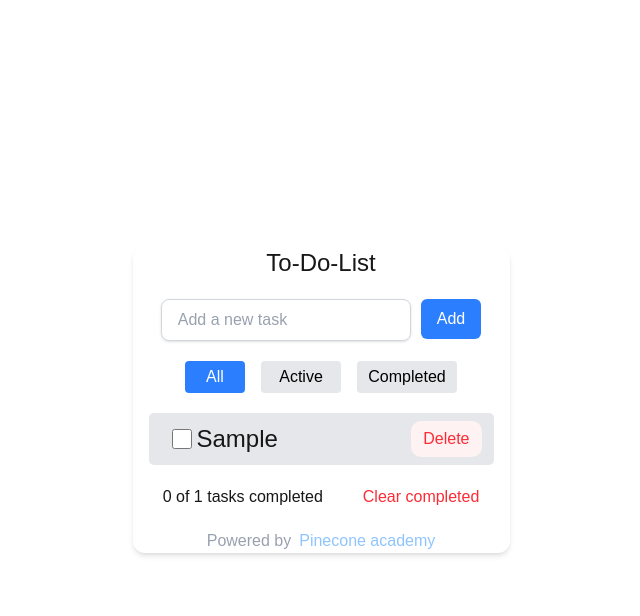
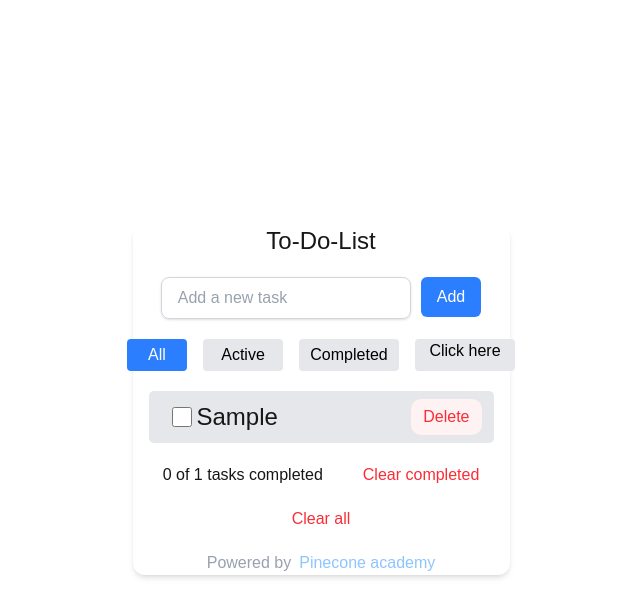
Before and after one commit to JinreP/Todo-React, a Next.js app: page / in a window 1280 px wide. Both pictures are taken after typing "Sample" into the empty fields and a click on the button "Add". Shown: the top 616 px of the page, without its empty margins (319-959 px from the left). Built offline with nearby package versions, Linux system fonts and the light colour scheme.

Commit message:
linked video fixed other stuffs

```diff
--- a/src/app/page.jsx
+++ b/src/app/page.jsx
@@ -8,6 +8,7 @@ export default function Home() {
   const [inputValue, setInputValue] = useState("");
   const [checked, setChecked] = useState(false);
   const [id, setId] = useState(1);
+
   function handleChange(e) {
     setInputValue(e.target.value);
   }
@@ -19,6 +20,7 @@ export default function Home() {
           id: id,
           title: inputValue.trim(),
           completed: false,
+          important: false,
         },
       ]);
       setId(id + 1);
@@ -56,6 +58,11 @@ export default function Home() {
       addTask();
     }
   };
+
+  const clearAll = () => {
+    setTasks([]);
+  };
+
   return (
     <div className=" flex flex-col w-full h-screen justify-center items-center">
       <Todo
@@ -73,6 +80,7 @@ export default function Home() {
         clearCompleted={clearCompleted}
         id={id}
         setId={setId}
+        clearAll={clearAll}
         visibleTask={visibleTask}
         setChecked={setChecked}
         toggleTask={toggleTask}
--- a/src/components/Buttons.jsx
+++ b/src/components/Buttons.jsx
@@ -40,6 +40,18 @@ export function Buttons(props) {
       >
         Completed
       </button>
+      <a
+        href="https://www.youtube.com/watch?v=dQw4w9WgXcQ"
+        target="_blank"
+        className={`w-[100px] h-[32px] rounded text-center ${
+          filter === "important"
+            ? "bg-blue-500 active:bg-blue-400 hover:bg-blue-400    text-white"
+            : "bg-gray-200 text-black active:bg-blue-400 hover:bg-gray-100   "
+        }
+     `}
+      >
+        Click here
+      </a>
     </div>
   );
 }
--- a/src/components/Todo.jsx
+++ b/src/components/Todo.jsx
@@ -12,9 +12,11 @@ export default function Todo(props) {
     filter,
     setFilter,
     visibleTask,
+    clearAll,
     handleKeyDown,
     clearCompleted,
     toggleTask,
+
   } = props;
   return (
     <div className="flex w-[377px]  h-fit flex-col justify-center items-center gap-[20px]  rounded-[12px]  bg-white shadow-md">
@@ -87,9 +89,23 @@ export default function Todo(props) {
             </button>
           </div>
         ))}
+      {tasks.length !== 0 && (
+        <button
+          onClick={clearAll}
+
+          className="text-red-500 pl-0 cursor-pointer active:text-red-300 "
+        >
+          Clear all
+        </button>
+      )}
       <div className=" flex gap-2">
         <p className="text-gray-400 ">Powered by</p>
-        <a href="" className="text-blue-300">
+        <a
+          href="https://www.youtube.com/watch?v=dQw4w9WgXcQ"
+          target="_blank"
+
+          className="text-blue-300"
+        >
           Pinecone academy
         </a>
       </div>
```
